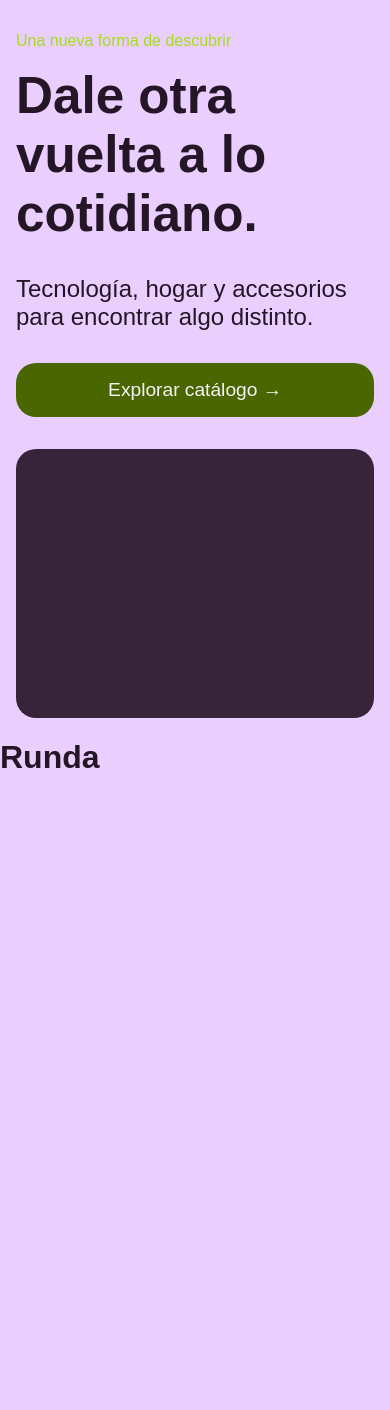
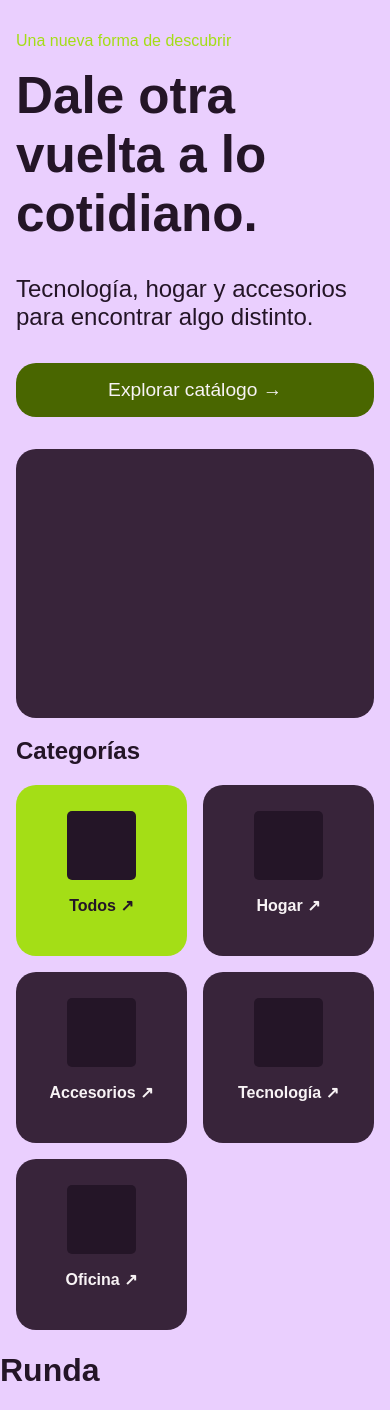
Before and after one commit to jerogdev-jz/runda, a React (Vite) app: page / in a window 390 px wide. Before the commit the page ends 844 px from the top, so only its background shows below. Built offline with nearby package versions, Linux system fonts and the light colour scheme.

Commit message:
feat: construccion seccion categoria con responsividad
- estructura semantica de categorias
- responsividad para tablet y movil

```diff
--- a/src/App.jsx
+++ b/src/App.jsx
@@ -1,5 +1,6 @@
 import Header from './components/layout/Header/Header';
 import Hero from './components/home/Hero/Hero';
+import Categories from './components/home/Catagories/Categories';
 
 function App() {
 
@@ -7,6 +8,7 @@ function App() {
     <>
       {/* <Header /> */}
       <Hero />
+      <Categories />
       <h1>Runda</h1>
     </>
   )
--- /dev/null
+++ b/src/components/home/Catagories/Categories.jsx
@@ -0,0 +1,56 @@
+import './Categories.scss';
+
+function Categories() {
+    return (
+        <section className='categories'>
+            <div className='contenedor categorias'>
+                <div className='categorias_titulo'>
+                    <h2 className='tituloCategorias'>Categorías</h2>
+                </div>
+                <div className='categorias_tarjetas'>
+                    <a href='#'><div className='tarjetasCategorias enfasis'>
+                        <div className='iconoTarjetasCategorias'>
+                        </div>
+                        <div className='textoTarjetasCategorias'>
+                            <p className='textoTarCat'>Todos <span>↗</span></p>
+                        </div>
+                    </div></a>
+                    <a href='#'><div className='tarjetasCategorias'>
+                        <div className='iconoTarjetasCategorias'>
+
+                        </div>
+                        <div className='textoTarjetasCategorias'>
+                            <p className='textoTarCat'>Hogar <span>↗</span></p>
+                        </div>
+                    </div></a>
+                    <a href='#'><div className='tarjetasCategorias'>
+                        <div className='iconoTarjetasCategorias'>
+
+                        </div>
+                        <div className='textoTarjetasCategorias'>
+                            <p className='textoTarCat'>Accesorios <span>↗</span></p>
+                        </div>
+                    </div></a>
+                    <a href='#'><div className='tarjetasCategorias'>
+                        <div className='iconoTarjetasCategorias'>
+
+                        </div>
+                        <div className='textoTarjetasCategorias'>
+                            <p className='textoTarCat'>Tecnología <span>↗</span></p>
+                        </div>
+                    </div></a>
+                    <a href='#'><div className='tarjetasCategorias'>
+                        <div className='iconoTarjetasCategorias'>
+
+                        </div>
+                        <div className='textoTarjetasCategorias'>
+                            <p className='textoTarCat'>Oficina <span>↗</span></p>
+                        </div>
+                    </div></a>
+                </div>
+            </div>
+        </section>
+    )
+}
+
+export default Categories
--- /dev/null
+++ b/src/components/home/Catagories/Categories.scss
@@ -0,0 +1,86 @@
+@use '../../../styles/variables' as v;
+
+.categorias {
+    display: flex;
+    flex-direction: column;
+    &_titulo {
+        .tituloCategorias {
+            color: v.$c-noActivo;
+            font-size: 1.5rem;
+        }
+    }
+    &_tarjetas {
+        display: grid;
+        grid-template-columns: repeat(auto-fit, minmax(100px, 1fr));
+        gap: 2rem;
+        .tarjetasCategorias {
+            aspect-ratio: 4/3;
+            border-radius: 20px;
+            background-color: v.$c-tarjetas;
+            display: flex;
+            flex-direction: column;
+            justify-content: center;
+            align-items: center;
+            .iconoTarjetasCategorias {
+                background-color: v.$c-noActivo;
+                min-height: 60px;
+                min-width: 60px;
+                width: 40%;
+                aspect-ratio: 1/1;
+                border-radius: 5px;
+            }
+            .textoTarjetasCategorias{
+                .textoTarCat {
+                    color: v.$c-textoClaro;
+                    font-weight: 600;
+                }
+            }
+        }
+        .enfasis {
+            background-color: v.$c-enfasis;
+            .textoTarjetasCategorias{
+                .textoTarCat {
+                    color: v.$c-noActivo;
+                }
+            }
+        }
+    }
+
+     @media (max-width: 768px) {
+        &_tarjetas {
+        grid-template-columns: repeat(2, minmax(100px, 1fr));
+        gap: 2rem;
+        .tarjetasCategorias {
+            aspect-ratio: 1/1;
+            .iconoTarjetasCategorias {
+                width: 60%;
+            }
+            .textoTarjetasCategorias{
+                .textoTarCat {
+                    font-size: 1.5rem;
+                }
+            }
+        }
+        }
+    }
+
+    @media (max-width: 425px) {
+        &_tarjetas {
+        gap: 1rem;
+        .tarjetasCategorias {
+            aspect-ratio: 1/1;
+            .iconoTarjetasCategorias {
+                width: 40%;
+            }
+            .textoTarjetasCategorias{
+                .textoTarCat {
+                    font-size: 1rem;
+                }
+            }
+        }
+        }
+    }
+
+
+
+}
--- a/src/styles/_variables.scss
+++ b/src/styles/_variables.scss
@@ -6,3 +6,5 @@ $c-enfasis: #A4DE16; // Lima
 $c-tarjetas: #38243A; // Purpura
 $c-identidad: #496600; // Oliva
 $c-textoClaro: #F8F3F5; // Blánco cálido
+
+// Bordes
```
